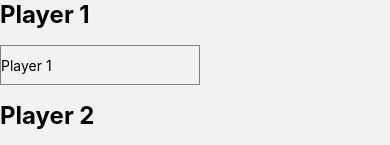
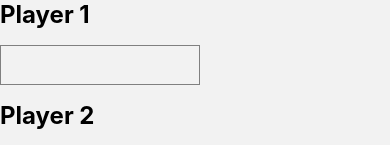
Before and after one commit to andresfelta95/InteractiveDartBoard_MobileApp, a React Native app: screen /GettingAnotherPlayer in a window 390 px wide. Shown: the top 145 px of the page. Built offline with nearby package versions, Linux system fonts and the light colour scheme.

Commit message:
improving style

```diff
--- a/src/providers/GameProvider.js
+++ b/src/providers/GameProvider.js
@@ -37,6 +37,8 @@ export function GameProvider({ children }) {
         gameId: 0,
         // UserName
         userName: '',
+        // Login status
+        loggedIn: false,
 
     });
     console.log(game.dartLocations);
--- a/src/screens/GettingAnotherPlayer.js
+++ b/src/screens/GettingAnotherPlayer.js
@@ -5,6 +5,10 @@ import { GameContext } from '../providers/GameProvider';
 
 export default function GettingAnotherPlayer({ navigation }) {
     const [username, setUsername] = React.useState('');
+    // Get the game context
+    const { game, setGame } = React.useContext(GameContext);
+    // Get the state of the game
+    const { loggedIn, userName } = game;
     // Function to create a new game in the server
     async function AddPlayer() {
         // create the request
@@ -35,21 +39,12 @@ export default function GettingAnotherPlayer({ navigation }) {
         }
     }
 
-
-
-    async function CreatingSecondPlayer() {
-
-        navigation.navigate('CreatingSecondPlayer');
-    }
-
     return (
         <SafeAreaView stryle={styles.container}>
-            <Text style={styles.title}>
-                Player 1
-            </Text>
+            <Text style={styles.title}>Player 1</Text>
             <TextInput
                 style={styles.input}
-                placeholder="Player 1"
+                placeholder={userName}
                 //value={route.params.username}
                 editable={false}
              />
@@ -67,7 +62,7 @@ export default function GettingAnotherPlayer({ navigation }) {
                 title="Add Player"
                 onPress={() => AddPlayer()}
             />
-            <Button title="Create Player" onPress={() => CreatingSecondPlayer()} />
+            <Button title="Create Player" onPress={() => navigation.navigate('CreatingSecondPlayer')} />
         </SafeAreaView>
     );
 }
--- a/src/screens/SignIn.js
+++ b/src/screens/SignIn.js
@@ -32,6 +32,12 @@ export default function SignIn({ navigation }) {
                 navigation.navigate('Home');
                 setUsername('');
                 setPassword('');
+                // Set the game context
+                setGame(prevState => ({
+                    ...prevState,
+                    loggedIn: true,
+                    userName: username,
+                }));
             } else {
                 // If the user is not authenticated, display an error message
                 alert("Invalid username or password");
```
